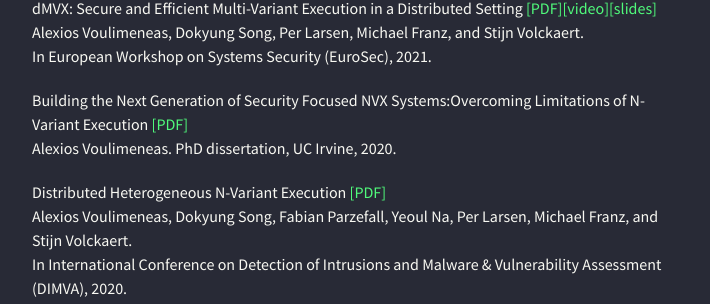
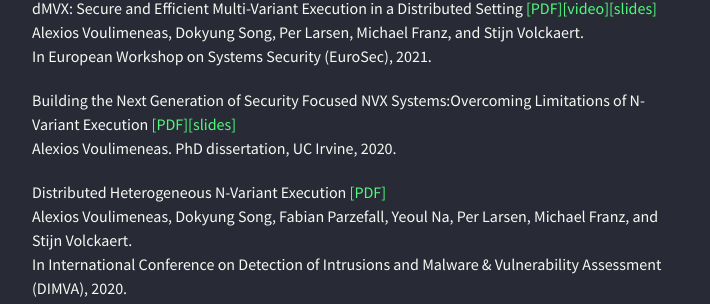
Before and after one commit to alexios-voulimeneas/alexios-voulimeneas.github.io, a Jekyll site: the page built from index.md, in a window 1280 px wide and 900 px high, scrolled down 1122 px. Shown: the part 146-450 px from the top of the window, without its empty margins (283-993 px from the left). Built offline with Jekyll 4.4.1, drawn with Linux system fonts in a browser that asks for light colours; nearby versions of some CDN libraries; the repository's description, which GitHub fills in, is left out.

Commit message:
Update index.md

```diff
--- a/index.md
+++ b/index.md
@@ -37,7 +37,7 @@
 Alexios Voulimeneas, Dokyung Song, Per Larsen, Michael Franz, and Stijn Volckaert.
 In European Workshop on Systems Security (EuroSec), 2021.
 
-Building the Next Generation of Security Focused NVX Systems:Overcoming Limitations of N-Variant Execution [[PDF]](https://escholarship.org/uc/item/2719443b)
+Building the Next Generation of Security Focused NVX Systems:Overcoming Limitations of N-Variant Execution [[PDF]](https://escholarship.org/uc/item/2719443b)[[slides]](./papers/voulimeneas_defense.pptx)
 Alexios Voulimeneas.
 PhD dissertation, UC Irvine, 2020.
 
```
